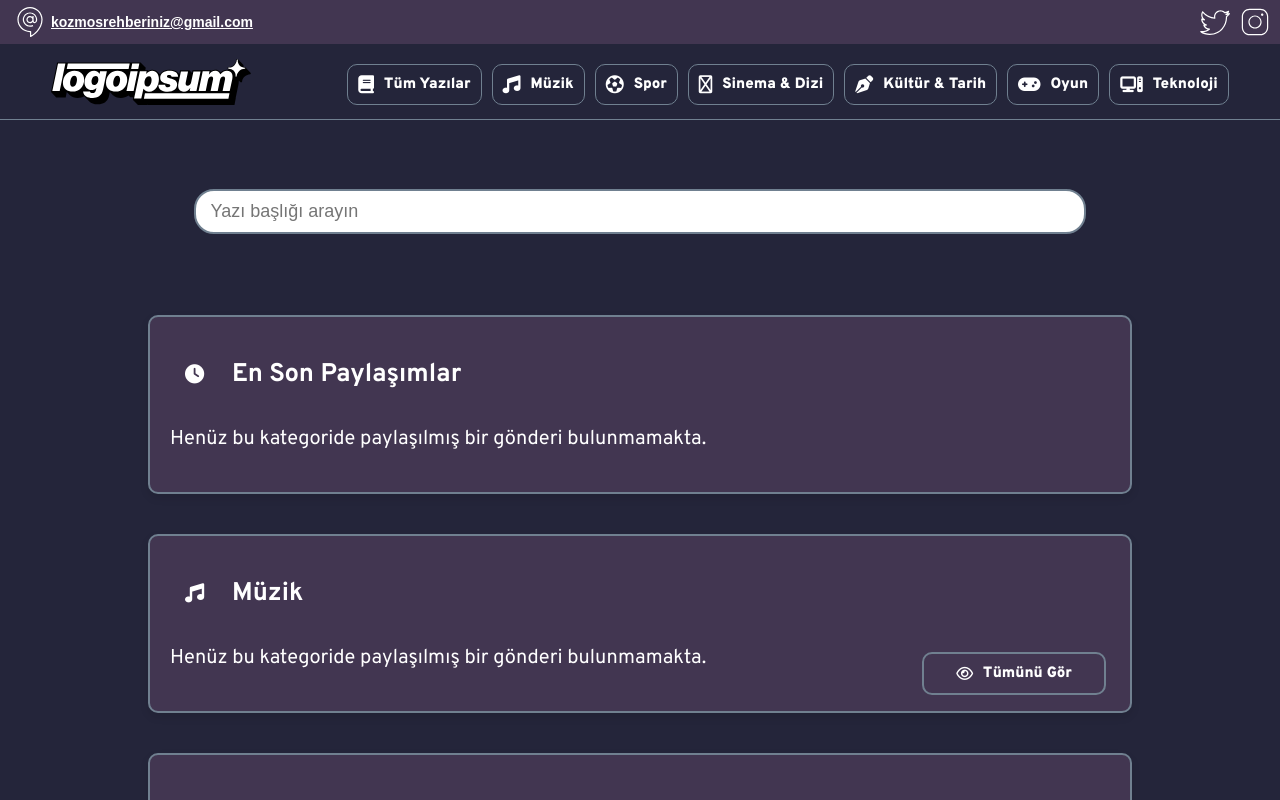
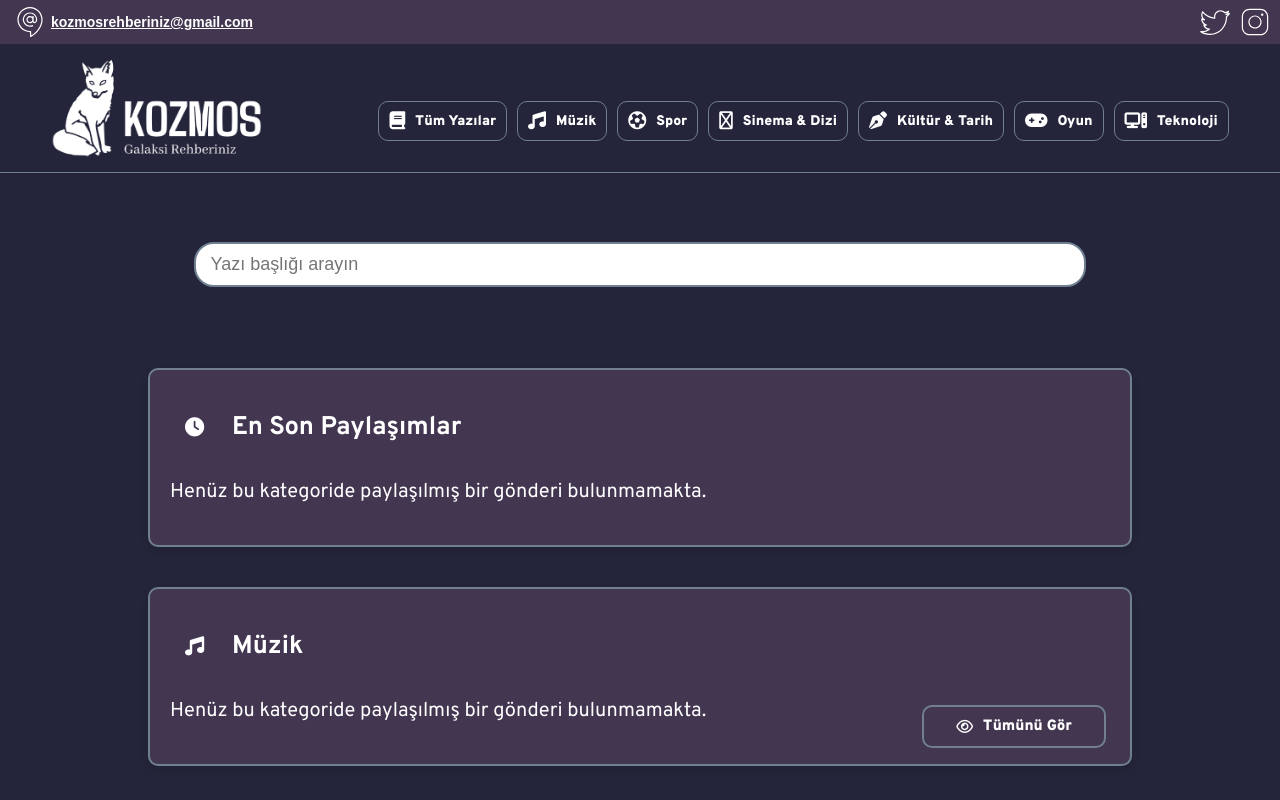
Before and after one commit to tunahantarhan/kozmos-website, a website with bundled scripts: page index.html in a window 1280 px wide. Built offline with nearby package versions, Linux system fonts and the light colour scheme; no server answers.

Commit message:
Logo added and minor position adjustments done.

```diff
--- a/css/global.css
+++ b/css/global.css
@@ -118,7 +118,7 @@ p{
     cursor: pointer;
 }
 #headerBar #logo img{
-    width: 200px;
+    width: 212px;
     transition: all 0.2s linear !important;
 }
 #headerBar #logo img:hover{
@@ -138,6 +138,7 @@ p{
     display: flex;
     flex-wrap: wrap;
     place-items: center;
+    padding-top: 2.4vh;
     gap: 10px;
     max-width: 100vw;
     overflow-x: hidden;
@@ -147,7 +148,7 @@ p{
 }
 #headerBar #navs a{
     border: 1px solid slategrey;
-    font-size: 15px;
+    font-size: 14px;
     border-radius: 10px;
     padding: 10px;
     display: flex;
@@ -245,7 +246,7 @@ footer a:hover{
     #headerBar .nav-toggle {
         display: flex;
         position: absolute;
-        height: 70%;
+        height: 40%;
         right: 4%;
         padding: 0;
         border: 1px solid slategrey;
@@ -255,12 +256,14 @@ footer a:hover{
         cursor: pointer;
         align-items: center;
         justify-content: center;
+        margin-top: 2vh;
     }
 
     #headerBar #navs {
         justify-content: center;
         display: none;
         flex-direction: column;
+        padding-top: 0;
     }
 
     #navs.active {
--- a/index.html
+++ b/index.html
@@ -4,6 +4,7 @@
     <meta charset="UTF-8">
     <meta name="viewport" content="width=device-width, initial-scale=1.0">
     <title>Ana Sayfa | Kozmos - Galaksi Rehberiniz</title>
+    <link rel="icon" type="image/x-icon" href="/img/kozmos-favicon.ico">
     <link rel="stylesheet" href="css/index.css">
     <link rel="stylesheet" href="css/global.css">
 
@@ -32,7 +33,7 @@
             <i class="fa-solid fa-bars"></i>
         </div>
         <div id="logo" onclick="indexLoad()">
-            <img id="websiteLogo" src="./img/logo-placeholder.svg" alt="website-logo">
+            <img id="websiteLogo" src="./img/kozmos-logo.png" alt="website-logo">
         </div>
         <div id="navs">
             <div class="close-button clickable" onclick="toggleNav()">
```
Also changed, not shown: post-detail.html (+2 -1 lines), posts.html (+2 -1 lines), img/kozmos-favicon.ico (added), img/kozmos-logo.png (added).
